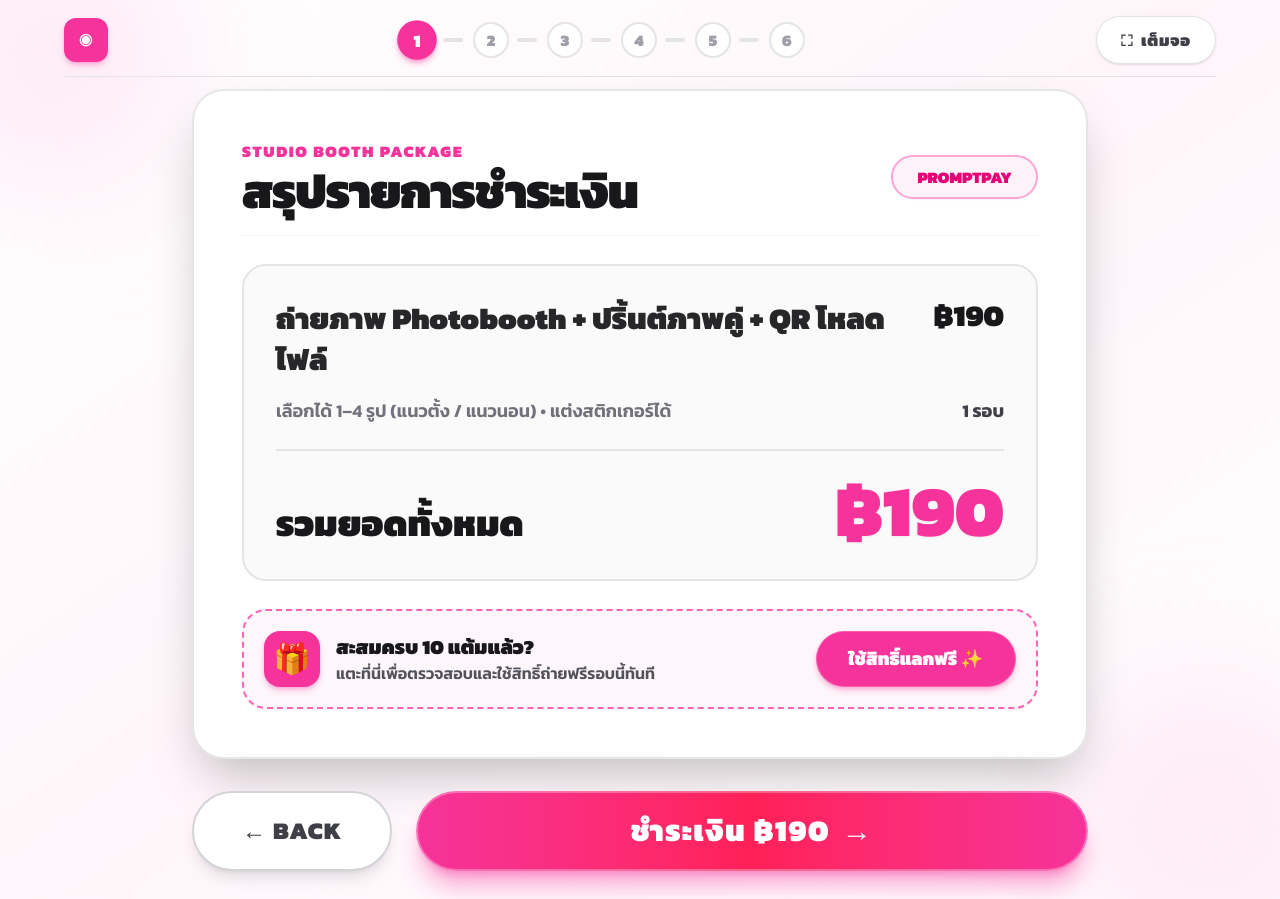
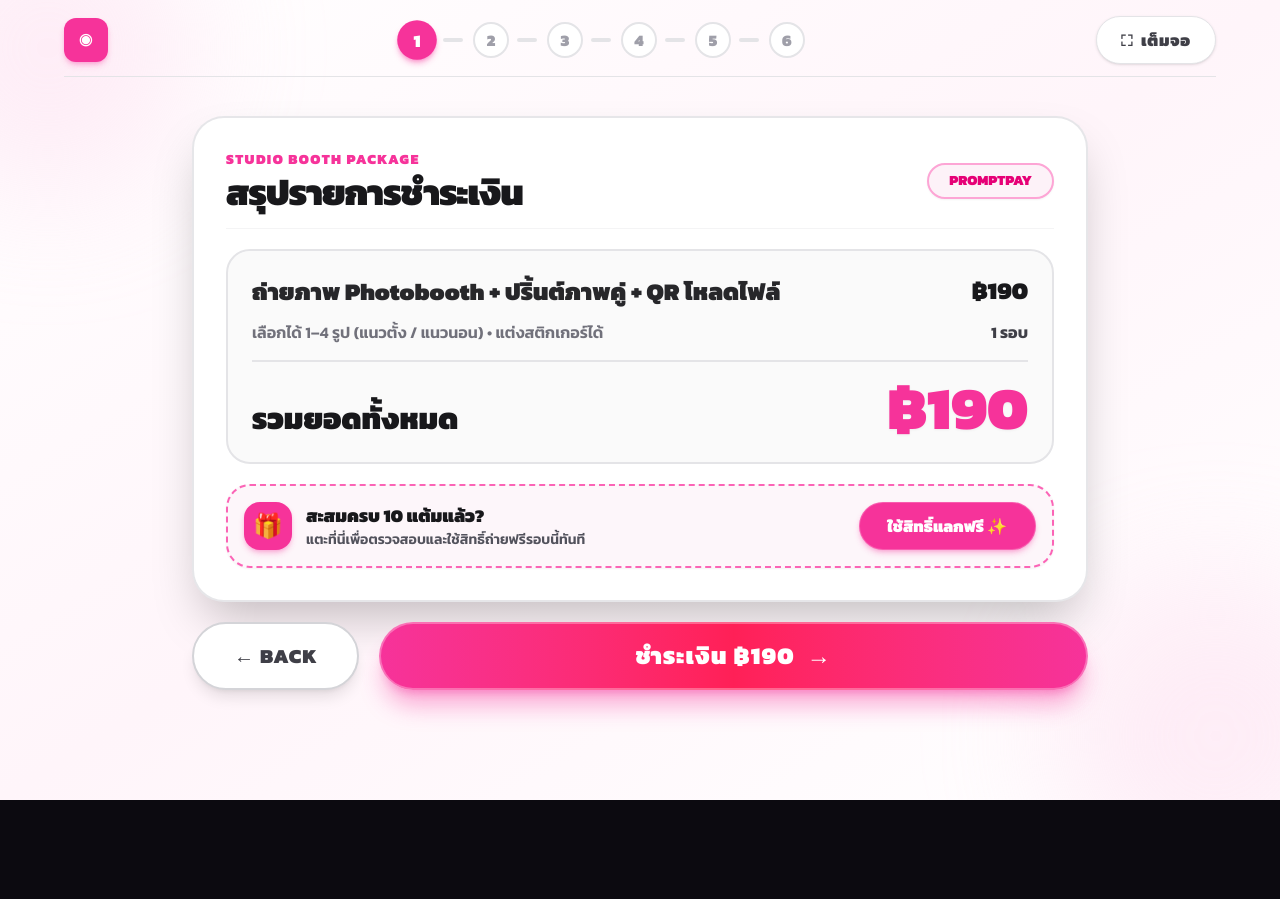
Before and after one commit to suhaimeejehha-glitch/camera-page, a Next.js app: page /payment in a window 1280 px wide. After the commit the page ends 800 px from the top, so only its background shows below. Built offline with nearby package versions, Linux system fonts and the light colour scheme.

Commit message:
style: balance payment card vertical spacing to avoid bottom edge sticking

```diff
--- a/app/components/payment/PaymentClient.tsx
+++ b/app/components/payment/PaymentClient.tsx
@@ -248,56 +248,56 @@ export function PaymentClient() {
   // ==========================================
   if (step === "summary") {
     return (
-      <div className="flex w-full max-w-2xl sm:max-w-3xl md:max-w-4xl flex-col items-center gap-5 sm:gap-7 my-auto">
-        <div className="flex w-full flex-col gap-5 sm:gap-7 rounded-3xl sm:rounded-[32px] border-2 border-zinc-200/90 bg-white p-6 sm:p-10 md:p-12 shadow-2xl">
+      <div className="flex w-full max-w-2xl sm:max-w-3xl md:max-w-4xl flex-col items-center gap-4 sm:gap-5 my-auto pb-4 sm:pb-6">
+        <div className="flex w-full flex-col gap-4 sm:gap-5 rounded-3xl sm:rounded-[32px] border-2 border-zinc-200/90 bg-white p-5 sm:p-7 md:p-8 shadow-2xl">
           {/* ส่วนหัวการ์ด */}
-          <div className="flex items-center justify-between border-b border-zinc-100 pb-4 sm:pb-5">
+          <div className="flex items-center justify-between border-b border-zinc-100 pb-3 sm:pb-4">
             <div>
-              <p className="font-mono text-xs sm:text-sm md:text-base font-black tracking-widest text-pink-500 uppercase">
+              <p className="font-mono text-xs sm:text-sm font-black tracking-widest text-pink-500 uppercase">
                 Studio Booth Package
               </p>
-              <h2 className="mt-1 text-3xl sm:text-4xl md:text-5xl font-black text-zinc-900 tracking-tight">
+              <h2 className="mt-0.5 text-2xl sm:text-3xl md:text-4xl font-black text-zinc-900 tracking-tight">
                 สรุปรายการชำระเงิน
               </h2>
             </div>
-            <span className="rounded-full border-2 border-pink-300 bg-pink-50 px-4 py-1.5 sm:px-6 sm:py-2 font-mono text-xs sm:text-base font-black text-pink-600 uppercase shadow-xs">
+            <span className="rounded-full border-2 border-pink-300 bg-pink-50 px-4 py-1 sm:px-5 sm:py-1.5 font-mono text-xs sm:text-sm font-black text-pink-600 uppercase shadow-xs">
               PromptPay
             </span>
           </div>
 
           {/* กล่องรายการแพ็กเกจและราคารวม */}
-          <div className="flex flex-col gap-4 rounded-2xl sm:rounded-3xl border-2 border-zinc-200 bg-zinc-50/90 p-5 sm:p-7 md:p-8">
-            <div className="flex items-start justify-between gap-4 text-lg sm:text-2xl md:text-3xl font-black text-zinc-800">
+          <div className="flex flex-col gap-3 rounded-2xl sm:rounded-3xl border-2 border-zinc-200 bg-zinc-50/90 p-4 sm:p-6">
+            <div className="flex items-start justify-between gap-4 text-base sm:text-xl md:text-2xl font-black text-zinc-800">
               <span className="leading-snug">ถ่ายภาพ Photobooth + ปริ้นต์ภาพคู่ + QR โหลดไฟล์</span>
-              <span className="font-mono font-black text-zinc-900 text-xl sm:text-2xl md:text-3xl shrink-0">
+              <span className="font-mono font-black text-zinc-900 text-lg sm:text-xl md:text-2xl shrink-0">
                 ฿{SESSION_PRICE}
               </span>
             </div>
-            <div className="flex items-center justify-between text-sm sm:text-lg font-semibold text-zinc-500">
+            <div className="flex items-center justify-between text-xs sm:text-base font-semibold text-zinc-500">
               <span>เลือกได้ 1–4 รูป (แนวตั้ง / แนวนอน) • แต่งสติกเกอร์ได้</span>
               <span className="font-mono font-bold text-zinc-700">1 รอบ</span>
             </div>
-            <div className="mt-2 flex items-baseline justify-between border-t-2 border-zinc-200 pt-4 sm:pt-6">
-              <span className="text-xl sm:text-3xl md:text-4xl font-black text-zinc-900">
+            <div className="mt-1 flex items-baseline justify-between border-t-2 border-zinc-200 pt-3 sm:pt-4">
+              <span className="text-lg sm:text-2xl md:text-3xl font-black text-zinc-900">
                 รวมยอดทั้งหมด
               </span>
-              <span className="font-mono text-5xl sm:text-6xl md:text-7xl font-black text-pink-500 drop-shadow-xs">
+              <span className="font-mono text-4xl sm:text-5xl md:text-6xl font-black text-pink-500 drop-shadow-xs">
                 ฿{SESSION_PRICE}
               </span>
             </div>
           </div>
 
           {/* แถบกดใช้สิทธิ์ถ่ายฟรีสำหรับลูกค้าสมาชิกที่สะสมครบ 10 แต้ม */}
-          <div className="flex flex-col sm:flex-row items-center justify-between gap-3 sm:gap-4 rounded-2xl sm:rounded-3xl border-2 border-dashed border-pink-400 bg-pink-50/70 p-4 sm:p-5 shadow-xs">
-            <div className="flex items-center gap-3 sm:gap-4 text-left w-full sm:w-auto">
-              <span className="flex h-12 w-12 sm:h-14 sm:w-14 shrink-0 items-center justify-center rounded-2xl bg-pink-500 text-2xl sm:text-3xl font-black text-white shadow-md shadow-pink-500/30">
+          <div className="flex flex-col sm:flex-row items-center justify-between gap-3 sm:gap-4 rounded-2xl sm:rounded-3xl border-2 border-dashed border-pink-400 bg-pink-50/70 p-3 sm:p-4 shadow-xs">
+            <div className="flex items-center gap-3 sm:gap-3.5 text-left w-full sm:w-auto">
+              <span className="flex h-11 w-11 sm:h-12 sm:w-12 shrink-0 items-center justify-center rounded-2xl bg-pink-500 text-xl sm:text-2xl font-black text-white shadow-md shadow-pink-500/30">
                 🎁
               </span>
               <div className="flex flex-col">
-                <span className="text-base sm:text-lg md:text-xl font-black text-zinc-900">
+                <span className="text-sm sm:text-base md:text-lg font-black text-zinc-900">
                   สะสมครบ 10 แต้มแล้ว?
                 </span>
-                <span className="text-xs sm:text-sm md:text-base text-zinc-600 font-semibold">
+                <span className="text-xs sm:text-sm text-zinc-600 font-semibold">
                   แตะที่นี่เพื่อตรวจสอบและใช้สิทธิ์ถ่ายฟรีรอบนี้ทันที
                 </span>
               </div>
@@ -310,18 +310,18 @@ export function PaymentClient() {
                 setRedeemError(null);
                 setStep("redeem_numpad");
               }}
-              className="inline-flex h-12 sm:h-14 w-full sm:w-auto shrink-0 items-center justify-center rounded-full bg-pink-500 px-6 sm:px-8 text-sm sm:text-base md:text-lg font-black text-white shadow-md shadow-pink-500/30 transition active:scale-95 hover:bg-pink-600 border border-white/20 touch-manipulation cursor-pointer"
+              className="inline-flex h-11 sm:h-12 w-full sm:w-auto shrink-0 items-center justify-center rounded-full bg-pink-500 px-5 sm:px-7 text-xs sm:text-sm md:text-base font-black text-white shadow-md shadow-pink-500/30 transition active:scale-95 hover:bg-pink-600 border border-white/20 touch-manipulation cursor-pointer"
             >
               ใช้สิทธิ์แลกฟรี ✨
             </button>
           </div>
         </div>
 
-        {/* ปุ่ม Back และ ปุ่มชำระเงินขนาดใหญ่พิเศษสำหรับทัชสกรีน */}
-        <div className="flex w-full items-center justify-between gap-4 sm:gap-6 pt-1">
+        {/* ปุ่ม Back และ ปุ่มชำระเงินขนาดใหญ่พอดี ไม่ติดขอบล่าง */}
+        <div className="flex w-full items-center justify-between gap-4 sm:gap-5">
           <Link
             href="/"
-            className="inline-flex h-16 sm:h-18 md:h-20 items-center justify-center rounded-full border-2 border-zinc-300 bg-white px-8 sm:px-12 text-lg sm:text-xl md:text-2xl font-black tracking-wider text-zinc-700 uppercase shadow-lg transition active:scale-95 hover:border-pink-400 hover:text-pink-600 touch-manipulation cursor-pointer"
+            className="inline-flex h-14 sm:h-16 md:h-17 items-center justify-center rounded-full border-2 border-zinc-300 bg-white px-7 sm:px-10 text-base sm:text-lg md:text-xl font-black tracking-wider text-zinc-700 uppercase shadow-lg transition active:scale-95 hover:border-pink-400 hover:text-pink-600 touch-manipulation cursor-pointer"
           >
             ← Back
           </Link>
@@ -329,10 +329,10 @@ export function PaymentClient() {
           <button
             type="button"
             onClick={handleOpenQr}
-            className="inline-flex h-16 sm:h-18 md:h-20 flex-1 items-center justify-center gap-3 rounded-full bg-gradient-to-r from-pink-500 via-rose-500 to-pink-500 px-8 sm:px-14 text-xl sm:text-2xl md:text-3xl font-black tracking-wider text-white uppercase shadow-xl shadow-pink-500/40 transition active:scale-95 hover:from-pink-400 hover:to-rose-400 border-2 border-white/30 touch-manipulation cursor-pointer"
+            className="inline-flex h-14 sm:h-16 md:h-17 flex-1 items-center justify-center gap-3 rounded-full bg-gradient-to-r from-pink-500 via-rose-500 to-pink-500 px-8 sm:px-12 text-lg sm:text-xl md:text-2xl font-black tracking-wider text-white uppercase shadow-xl shadow-pink-500/40 transition active:scale-95 hover:from-pink-400 hover:to-rose-400 border-2 border-white/30 touch-manipulation cursor-pointer"
           >
             <span>ชำระเงิน ฿{SESSION_PRICE}</span>
-            <span className="text-2xl sm:text-3xl">→</span>
+            <span className="text-xl sm:text-2xl">→</span>
           </button>
         </div>
       </div>
@@ -345,10 +345,10 @@ export function PaymentClient() {
   const isExpired = secondsLeft === 0;
 
   return (
-    <div className="flex w-full max-w-2xl sm:max-w-4xl md:max-w-5xl flex-col items-center justify-center gap-6 sm:gap-8 md:gap-10 rounded-3xl sm:rounded-[32px] border-2 border-zinc-200/90 bg-white p-6 sm:p-10 md:p-12 shadow-2xl sm:flex-row my-auto">
+    <div className="flex w-full max-w-2xl sm:max-w-4xl md:max-w-5xl flex-col items-center justify-center gap-6 sm:gap-8 rounded-3xl sm:rounded-[32px] border-2 border-zinc-200/90 bg-white p-6 sm:p-9 md:p-10 shadow-2xl sm:flex-row my-auto pb-4 sm:pb-6">
       {/* ฝั่ง QR Code พร้อมเพย์ */}
-      <div className="flex shrink-0 flex-col items-center gap-3.5 rounded-3xl border-2 border-zinc-200 bg-zinc-50 p-5 sm:p-7 text-zinc-900 shadow-md">
-        <div className="flex w-full items-center justify-between border-b-2 border-zinc-200 pb-2.5">
+      <div className="flex shrink-0 flex-col items-center gap-3 rounded-3xl border-2 border-zinc-200 bg-zinc-50 p-4 sm:p-6 text-zinc-900 shadow-md">
+        <div className="flex w-full items-center justify-between border-b-2 border-zinc-200 pb-2">
           <span className="text-xs sm:text-base font-black tracking-wider text-pink-600 uppercase">
             Thai QR PromptPay
           </span>
@@ -361,7 +361,7 @@ export function PaymentClient() {
         <img
           src={PROMPTPAY_QR_SRC}
           alt="PromptPay QR Code"
-          className="h-56 w-56 sm:h-64 sm:w-64 md:h-72 md:w-72 rounded-2xl object-contain shadow-inner bg-white p-2"
+          className="h-52 w-52 sm:h-60 sm:w-60 md:h-64 md:w-64 rounded-2xl object-contain shadow-inner bg-white p-2"
         />
 
         <p className="font-mono text-xs sm:text-sm font-bold text-zinc-600">
@@ -370,18 +370,18 @@ export function PaymentClient() {
       </div>
 
       {/* ฝั่งสถานะ เวลาที่เหลือ และปุ่มตรวจสอบยอดชำระ */}
-      <div className="flex w-full flex-1 flex-col items-center gap-5 sm:gap-6 text-center sm:items-start sm:text-left">
-        <div className="w-full rounded-2xl sm:rounded-3xl border-2 border-zinc-200 bg-zinc-50 p-6 sm:p-8">
+      <div className="flex w-full flex-1 flex-col items-center gap-4 sm:gap-5 text-center sm:items-start sm:text-left">
+        <div className="w-full rounded-2xl sm:rounded-3xl border-2 border-zinc-200 bg-zinc-50 p-5 sm:p-7">
           <p className="font-mono text-xs sm:text-sm md:text-base font-black tracking-wider text-zinc-500 uppercase">
             รวมยอดชำระทั้งหมด
           </p>
-          <p className="mt-1 font-mono text-5xl sm:text-6xl md:text-7xl font-black text-pink-500">
+          <p className="mt-1 font-mono text-4xl sm:text-5xl md:text-6xl font-black text-pink-500">
             ฿{SESSION_PRICE}.00
           </p>
 
-          <div className="mt-4 flex items-center justify-center gap-3 sm:justify-start">
+          <div className="mt-3 flex items-center justify-center gap-3 sm:justify-start">
             <span
-              className={`h-4 w-4 rounded-full ${
+              className={`h-3.5 w-3.5 rounded-full ${
                 isExpired
                   ? "bg-rose-500"
                   : isChecking
@@ -400,12 +400,12 @@ export function PaymentClient() {
           </div>
         </div>
 
-        <div className="flex w-full items-center justify-between gap-4 pt-2">
+        <div className="flex w-full items-center justify-between gap-4 pt-1">
           <button
             type="button"
             onClick={() => setStep("summary")}
             disabled={isChecking}
-            className="inline-flex h-16 sm:h-18 md:h-20 items-center justify-center rounded-full border-2 border-zinc-300 bg-white px-8 sm:px-10 text-base sm:text-xl font-black tracking-wider text-zinc-700 uppercase shadow-lg transition active:scale-95 hover:border-pink-400 hover:text-pink-600 disabled:opacity-50 touch-manipulation cursor-pointer"
+            className="inline-flex h-14 sm:h-16 md:h-17 items-center justify-center rounded-full border-2 border-zinc-300 bg-white px-7 sm:px-9 text-base sm:text-xl font-black tracking-wider text-zinc-700 uppercase shadow-lg transition active:scale-95 hover:border-pink-400 hover:text-pink-600 disabled:opacity-50 touch-manipulation cursor-pointer"
           >
             ← Back
           </button>
@@ -414,7 +414,7 @@ export function PaymentClient() {
             <button
               type="button"
               onClick={handleOpenQr}
-              className="inline-flex h-16 sm:h-18 md:h-20 flex-1 items-center justify-center rounded-full bg-pink-500 px-8 text-lg sm:text-2xl font-black tracking-wider text-white uppercase shadow-xl shadow-pink-500/30 transition active:scale-95 hover:bg-pink-400 touch-manipulation cursor-pointer"
+              className="inline-flex h-14 sm:h-16 md:h-17 flex-1 items-center justify-center rounded-full bg-pink-500 px-7 text-lg sm:text-2xl font-black tracking-wider text-white uppercase shadow-xl shadow-pink-500/30 transition active:scale-95 hover:bg-pink-400 touch-manipulation cursor-pointer"
             >
               สร้าง QR Code ใหม่
             </button>
@@ -423,7 +423,7 @@ export function PaymentClient() {
               type="button"
               onClick={handleCheckPayment}
               disabled={isChecking}
-              className="inline-flex h-16 sm:h-18 md:h-20 flex-1 items-center justify-center rounded-full bg-gradient-to-r from-emerald-500 to-teal-500 px-8 sm:px-10 text-lg sm:text-2xl font-black tracking-wider text-white uppercase shadow-xl shadow-emerald-500/40 transition active:scale-95 hover:from-emerald-400 hover:to-teal-400 disabled:cursor-not-allowed disabled:opacity-60 border-2 border-white/20 touch-manipulation cursor-pointer"
+              className="inline-flex h-14 sm:h-16 md:h-17 flex-1 items-center justify-center rounded-full bg-gradient-to-r from-emerald-500 to-teal-500 px-7 sm:px-9 text-lg sm:text-2xl font-black tracking-wider text-white uppercase shadow-xl shadow-emerald-500/40 transition active:scale-95 hover:from-emerald-400 hover:to-teal-400 disabled:cursor-not-allowed disabled:opacity-60 border-2 border-white/20 touch-manipulation cursor-pointer"
             >
               {isChecking ? "กำลังตรวจสอบยอดเงิน..." : "สแกนจ่ายแล้ว • Next →"}
             </button>
--- a/app/payment/page.tsx
+++ b/app/payment/page.tsx
@@ -3,7 +3,7 @@ import { PaymentClient } from "@/app/components/payment/PaymentClient";
 
 export default function PaymentPage() {
   return (
-    <main className="relative flex min-h-dvh w-full flex-col items-center justify-between overflow-x-hidden bg-gradient-to-br from-white via-[#fff5fa] to-white px-4 py-3 text-zinc-900 sm:px-6 sm:py-4">
+    <main className="relative flex min-h-dvh w-full flex-col items-center justify-between overflow-x-hidden bg-gradient-to-br from-white via-[#fff5fa] to-white px-4 pt-3 pb-8 sm:px-6 sm:pt-4 sm:pb-12 text-zinc-900">
       <div className="pointer-events-none absolute -top-24 -left-24 h-72 w-72 rounded-full bg-pink-200/35 blur-3xl" />
       <div className="pointer-events-none absolute -right-24 -bottom-24 h-80 w-80 rounded-full bg-pink-200/35 blur-3xl" />
 
```
